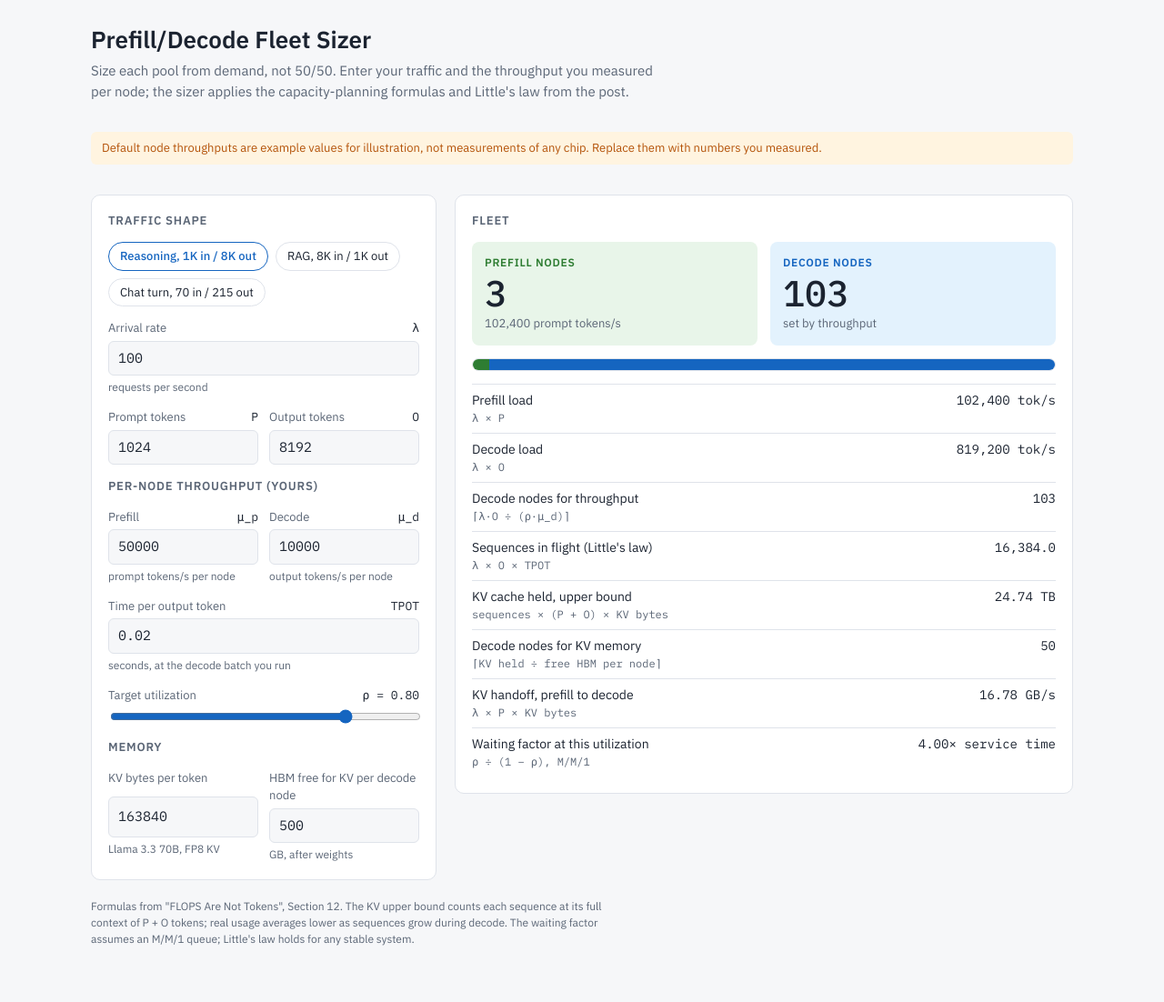
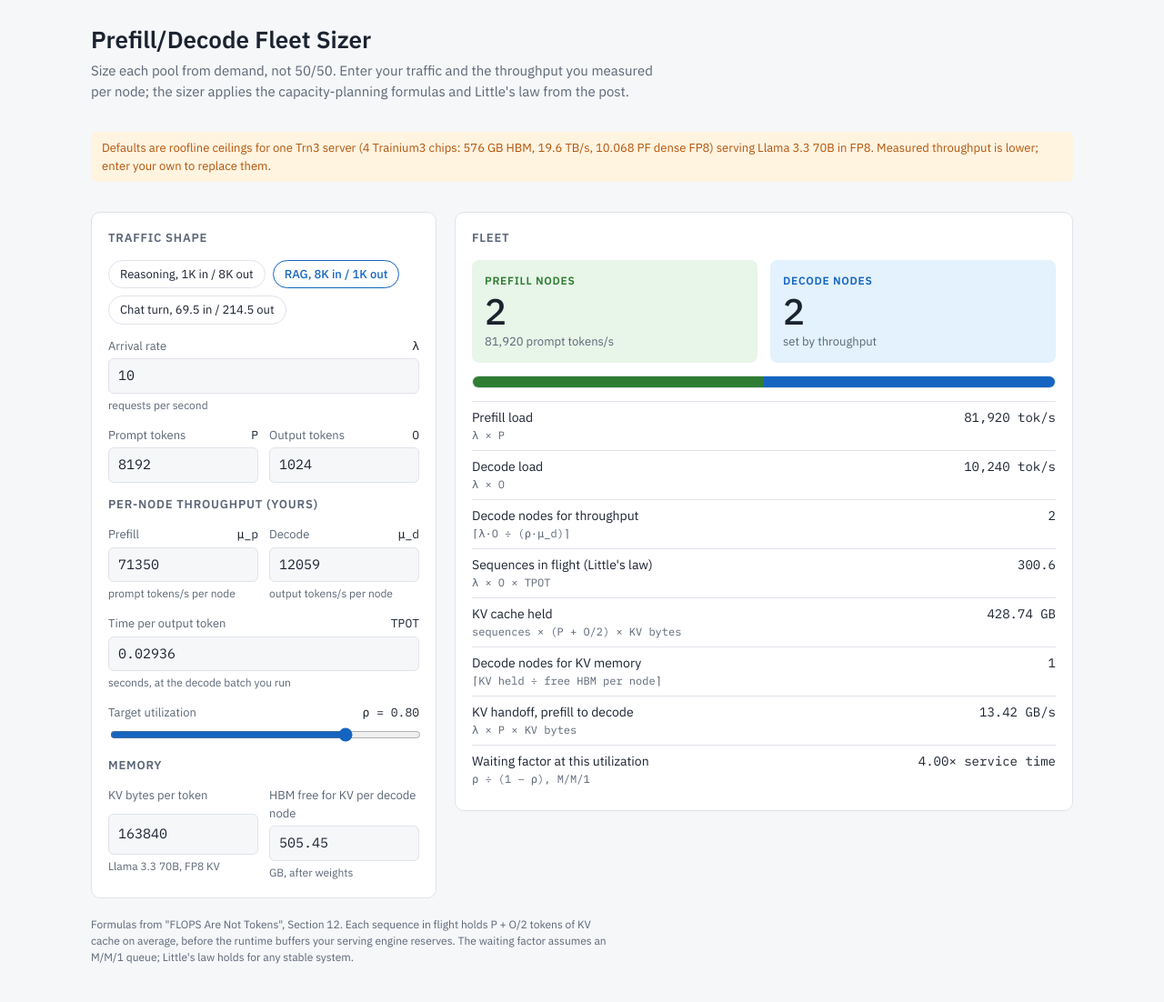
Before and after one commit to bananighosh/bananighosh.github.io, a Jekyll site: the page assets/embeds/fleet-sizer.html, which Jekyll copies as it is, in a window 1280 px wide. Shown: the whole page at 91% size. Built offline with Jekyll 4.4.1, drawn with Linux system fonts in a browser that asks for light colours.

Commit message:
Fleet sizer: roofline-ceiling defaults for one Trn3 server, P + O/2 KV, exact chat preset
Co-Authored-By: Claude Opus 5.5 <noreply@anthropic.com>
Claude-Session: https://claude.ai/code/session_01K2HJxVzaKNb3x7zQA1gymF

```diff
--- a/assets/embeds/fleet-sizer.html
+++ b/assets/embeds/fleet-sizer.html
@@ -72,34 +72,34 @@ footer{font-size:12px;color:var(--muted);max-width:80ch}
     <h1>Prefill/Decode Fleet Sizer</h1>
     <p class="lede">Size each pool from demand, not 50/50. Enter your traffic and the throughput you measured per node; the sizer applies the capacity-planning formulas and Little's law from the post.</p>
   </header>
-  <p class="note">Default node throughputs are example values for illustration, not measurements of any chip. Replace them with numbers you measured.</p>
+  <p class="note">Defaults are roofline ceilings for one Trn3 server (4 Trainium3 chips: 576 GB HBM, 19.6 TB/s, 10.068 PF dense FP8) serving Llama 3.3 70B in FP8. Measured throughput is lower; enter your own to replace them.</p>
 
   <div class="grid">
     <section class="panel" aria-label="Inputs">
       <h2>Traffic shape</h2>
       <div class="presets" role="group" aria-label="Traffic presets">
-        <button type="button" data-p="1024" data-o="8192" aria-pressed="true">Reasoning, 1K in / 8K out</button>
-        <button type="button" data-p="8192" data-o="1024" aria-pressed="false">RAG, 8K in / 1K out</button>
-        <button type="button" data-p="70" data-o="215" aria-pressed="false">Chat turn, 70 in / 215 out</button>
+        <button type="button" data-p="1024" data-o="8192" aria-pressed="false">Reasoning, 1K in / 8K out</button>
+        <button type="button" data-p="8192" data-o="1024" aria-pressed="true">RAG, 8K in / 1K out</button>
+        <button type="button" data-p="69.5" data-o="214.5" aria-pressed="false">Chat turn, 69.5 in / 214.5 out</button>
       </div>
-      <div class="field"><label for="lam">Arrival rate <span class="sym">λ</span></label><input id="lam" type="number" min="0.1" step="any" value="100"><span class="s" style="font-size:12px;color:var(--muted)">requests per second</span></div>
+      <div class="field"><label for="lam">Arrival rate <span class="sym">λ</span></label><input id="lam" type="number" min="0.1" step="any" value="10"><span class="s" style="font-size:12px;color:var(--muted)">requests per second</span></div>
       <div class="row2">
-        <div class="field"><label for="P">Prompt tokens <span class="sym">P</span></label><input id="P" type="number" min="1" step="1" value="1024"></div>
-        <div class="field"><label for="O">Output tokens <span class="sym">O</span></label><input id="O" type="number" min="1" step="1" value="8192"></div>
+        <div class="field"><label for="P">Prompt tokens <span class="sym">P</span></label><input id="P" type="number" min="1" step="any" value="8192"></div>
+        <div class="field"><label for="O">Output tokens <span class="sym">O</span></label><input id="O" type="number" min="1" step="any" value="1024"></div>
       </div>
 
       <h2>Per-node throughput (yours)</h2>
       <div class="row2">
-        <div class="field"><label for="mup">Prefill <span class="sym">μ_p</span></label><input id="mup" type="number" min="1" step="any" value="50000"><span style="font-size:12px;color:var(--muted)">prompt tokens/s per node</span></div>
-        <div class="field"><label for="mud">Decode <span class="sym">μ_d</span></label><input id="mud" type="number" min="1" step="any" value="10000"><span style="font-size:12px;color:var(--muted)">output tokens/s per node</span></div>
+        <div class="field"><label for="mup">Prefill <span class="sym">μ_p</span></label><input id="mup" type="number" min="1" step="any" value=""><span style="font-size:12px;color:var(--muted)">prompt tokens/s per node</span></div>
+        <div class="field"><label for="mud">Decode <span class="sym">μ_d</span></label><input id="mud" type="number" min="1" step="any" value=""><span style="font-size:12px;color:var(--muted)">output tokens/s per node</span></div>
       </div>
-      <div class="field"><label for="tpot">Time per output token <span class="sym">TPOT</span></label><input id="tpot" type="number" min="0.001" step="any" value="0.02"><span style="font-size:12px;color:var(--muted)">seconds, at the decode batch you run</span></div>
+      <div class="field"><label for="tpot">Time per output token <span class="sym">TPOT</span></label><input id="tpot" type="number" min="0.001" step="any" value=""><span style="font-size:12px;color:var(--muted)">seconds, at the decode batch you run</span></div>
       <div class="field"><label for="rho">Target utilization <span class="sym" id="rhoOut">ρ = 0.80</span></label><input id="rho" type="range" min="0.3" max="0.95" step="0.01" value="0.8"></div>
 
       <h2>Memory</h2>
       <div class="row2">
         <div class="field"><label for="kv">KV bytes per token</label><input id="kv" type="number" min="1" step="1" value="163840"><span style="font-size:12px;color:var(--muted)">Llama 3.3 70B, FP8 KV</span></div>
-        <div class="field"><label for="free">HBM free for KV per decode node</label><input id="free" type="number" min="1" step="any" value="500"><span style="font-size:12px;color:var(--muted)">GB, after weights</span></div>
+        <div class="field"><label for="free">HBM free for KV per decode node</label><input id="free" type="number" min="1" step="any" value=""><span style="font-size:12px;color:var(--muted)">GB, after weights</span></div>
       </div>
     </section>
 
@@ -117,7 +117,7 @@ footer{font-size:12px;color:var(--muted);max-width:80ch}
           <tr><td>Decode load<span class="f">λ × O</span></td><td id="loadD"></td></tr>
           <tr><td>Decode nodes for throughput<span class="f">⌈λ·O ÷ (ρ·μ_d)⌉</span></td><td id="NdT"></td></tr>
           <tr><td>Sequences in flight (Little's law)<span class="f">λ × O × TPOT</span></td><td id="seq"></td></tr>
-          <tr><td>KV cache held, upper bound<span class="f">sequences × (P + O) × KV bytes</span></td><td id="kvTot"></td></tr>
+          <tr><td>KV cache held<span class="f">sequences × (P + O/2) × KV bytes</span></td><td id="kvTot"></td></tr>
           <tr><td>Decode nodes for KV memory<span class="f">⌈KV held ÷ free HBM per node⌉</span></td><td id="NdM"></td></tr>
           <tr><td>KV handoff, prefill to decode<span class="f">λ × P × KV bytes</span></td><td id="hand"></td></tr>
           <tr><td>Waiting factor at this utilization<span class="f">ρ ÷ (1 − ρ), M/M/1</span></td><td id="wait"></td></tr>
@@ -126,7 +126,7 @@ footer{font-size:12px;color:var(--muted);max-width:80ch}
     </section>
   </div>
 
-  <footer>Formulas from "FLOPS Are Not Tokens", Section 12. The KV upper bound counts each sequence at its full context of P + O tokens; real usage averages lower as sequences grow during decode. The waiting factor assumes an M/M/1 queue; Little's law holds for any stable system.</footer>
+  <footer>Formulas from "FLOPS Are Not Tokens", Section 12. Each sequence in flight holds P + O/2 tokens of KV cache on average, before the runtime buffers your serving engine reserves. The waiting factor assumes an M/M/1 queue; Little's law holds for any stable system.</footer>
 </div>
 
 <script>
@@ -141,6 +141,20 @@ footer{font-size:12px;color:var(--muted);max-width:80ch}
     if(b>=1e9)return fmt(b/1e9,2)+" GB";
     return fmt(b/1e6,2)+" MB";
   }
+  // Roofline ceilings for one Trn3 server: 4 Trainium3 chips
+  var NODE={hbm:576e9,bw:19.6e12,flops:10.068e15}, W=70553706496;
+  var edited={};
+  function ceilings(){
+    var P=parseFloat($("P").value),O=parseFloat($("O").value),kv=parseFloat($("kv").value);
+    if(!(P>0&&O>0&&kv>0))return;
+    var free=NODE.hbm-W, kvSeq=(P+O/2)*kv, B=Math.floor(free/kvSeq);
+    if(B<1)return;
+    var step=Math.max((W+B*kvSeq)/NODE.bw, 2*W*B/NODE.flops);
+    var vals={mup:NODE.flops/(2*W), mud:B/step, tpot:step, free:free/1e9};
+    var dp={mup:0,mud:0,tpot:5,free:2};
+    Object.keys(vals).forEach(function(k){ if(!edited[k]) $(k).value=+vals[k].toFixed(dp[k]); });
+  }
+  ["mup","mud","tpot","free"].forEach(function(k){ $(k).addEventListener("input",function(){ edited[k]=true; }); });
   function calc(){
     var lam=num("lam"),P=num("P"),O=num("O"),mup=num("mup"),mud=num("mud"),tpot=num("tpot"),rho=parseFloat($("rho").value),kv=num("kv"),free=num("free");
     $("rhoOut").textContent="ρ = "+rho.toFixed(2);
@@ -149,7 +163,7 @@ footer{font-size:12px;color:var(--muted);max-width:80ch}
     var Np=Math.ceil(loadP/(rho*mup));
     var NdT=Math.ceil(loadD/(rho*mud));
     var seq=lam*O*tpot;
-    var kvTot=seq*(P+O)*kv;
+    var kvTot=seq*(P+O/2)*kv;
     var NdM=Math.ceil(kvTot/(free*1e9));
     var Nd=Math.max(NdT,NdM);
     var hand=lam*P*kv;
@@ -171,12 +185,14 @@ footer{font-size:12px;color:var(--muted);max-width:80ch}
     else{f.hidden=true}
   }
   ids.forEach(function(id){$(id).addEventListener("input",function(){
+    if(id==="P"||id==="O"||id==="kv")ceilings();
     if(id==="P"||id==="O")document.querySelectorAll(".presets button").forEach(function(b){b.setAttribute("aria-pressed",String(b.dataset.p===$("P").value&&b.dataset.o===$("O").value))});
     calc();})});
   document.querySelectorAll(".presets button").forEach(function(b){b.addEventListener("click",function(){
-    $("P").value=b.dataset.p;$("O").value=b.dataset.o;
+    $("P").value=b.dataset.p;$("O").value=b.dataset.o;ceilings();
     document.querySelectorAll(".presets button").forEach(function(x){x.setAttribute("aria-pressed",String(x===b))});
     calc();})});
+  ceilings();
   calc();
 })();
 </script>
```
